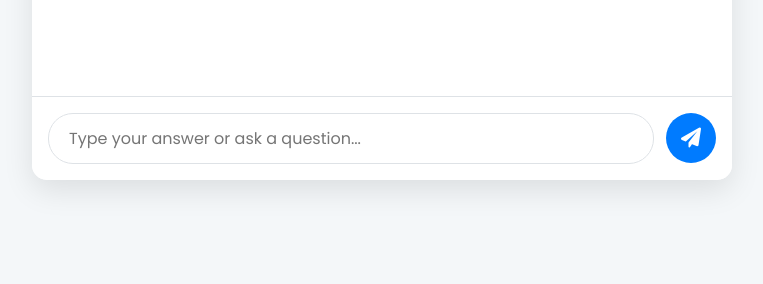
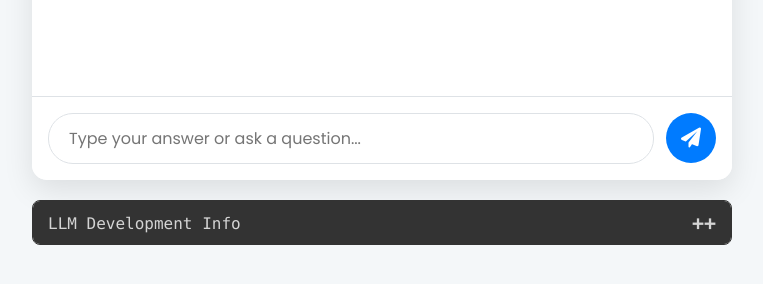
Before and after one commit to discoveraniket/CogniTrain, a Flask app: page / in a window 1280 px wide. Shown: the part 516-800 px from the top of the page, without its empty margins (258-1021 px from the left). Run offline with Flask 3, Linux system fonts and the light colour scheme.

Commit message:
Enhance development info toggle functionality and styling for better user experience

```diff
--- a/static/script.js
+++ b/static/script.js
@@ -9,13 +9,22 @@ document.addEventListener('DOMContentLoaded', () => {
 
     // --- DEVELOPMENT_ONLY_START ---
     function setupDevInfoToggle() {
+        const devContainer = document.getElementById('development-info-container');
         const toggle = document.getElementById('dev-info-toggle');
-        const content = document.getElementById('dev-info-content');
-        if (toggle && content) {
+        if (devContainer && toggle) {
+            // Set initial state to minimized
+            devContainer.classList.add('minimized');
+            toggle.textContent = '+'; // Set initial toggle text
+
             toggle.addEventListener('click', () => {
-                const isVisible = content.style.display !== 'none';
-                content.style.display = isVisible ? 'none' : 'block';
-                toggle.textContent = isVisible ? '+' : '-';
+                const isMinimized = devContainer.classList.contains('minimized');
+                if (isMinimized) {
+                    devContainer.classList.remove('minimized');
+                    toggle.textContent = '-';
+                } else {
+                    devContainer.classList.add('minimized');
+                    toggle.textContent = '+';
+                }
             });
         }
     }
@@ -36,6 +45,7 @@ document.addEventListener('DOMContentLoaded', () => {
             studentModelEl.textContent = JSON.stringify(response.student_model_analysis, null, 2) || 'N/A';
             rawResponseEl.textContent = response._development_info;
 
+            // Ensure the container is visible, but its minimized state is controlled by the class
             devContainer.style.display = 'block';
         }
     }
--- a/static/style.css
+++ b/static/style.css
@@ -177,6 +177,19 @@ body {
     border: 1px solid #333;
 }
 
+.development-info-container.minimized {
+    max-height: 45px;
+    transition: max-height 0.3s ease-out;
+}
+
+.development-info-container.minimized .dev-info-content {
+    display: none;
+}
+
+.development-info-container.minimized .dev-info-toggle::before {
+    content: '+';
+}
+
 .dev-info-header {
     background-color: #333;
     padding: 10px 15px;
@@ -195,6 +208,10 @@ body {
 .dev-info-toggle {
     font-size: 20px;
     font-weight: bold;
+}
+
+.dev-info-toggle::before {
+    content: '-';
 }
 
 .dev-info-content {
--- a/templates/index.html
+++ b/templates/index.html
@@ -2,7 +2,9 @@
 <html lang="en">
 <head>
     <meta charset="UTF-8">
-    <meta name="viewport" content="width=device-width, initial-scale=1.0">
+    <meta name="viewport" content="width=device-width, initial-scale=1.0, user-scalable=no">
+    <meta name="apple-mobile-web-app-capable" content="yes">
+    <meta name="apple-mobile-web-app-status-bar-style" content="black-translucent">
     <title>AI Practice Coach</title>
     <link rel="preconnect" href="https://fonts.googleapis.com">
     <link rel="preconnect" href="https://fonts.gstatic.com" crossorigin>
@@ -29,7 +31,7 @@
         </div>
 
         <!-- DEVELOPMENT_ONLY: LLM Debug Info -->
-        <div class="development-info-container" id="development-info-container" style="display: none;">
+        <div class="development-info-container minimized" id="development-info-container">
             <div class="dev-info-header">
                 <h3>LLM Development Info</h3>
                 <span class="dev-info-toggle" id="dev-info-toggle">-</span>
```
